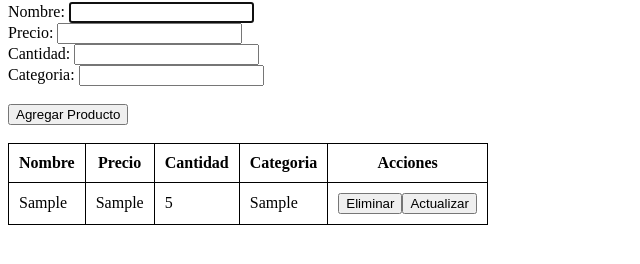
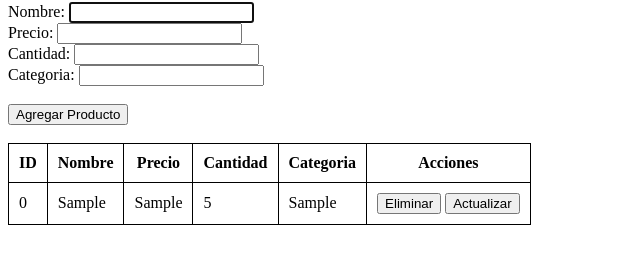
Before and after one commit to mario-cartagena/workshop3, a plain HTML site: page index.html in a window 1280 px wide. Both pictures are taken after typing "Sample", "Sample", "5", "Sample" into the empty fields and a click on the input "Agregar Producto". Shown: the part 78-342 px from the top of the page, without its empty margins (0-640 px from the left). Drawn offline with Linux system fonts and the light colour scheme.

Commit message:
Add: The script is changed to insert the data dynamically. In addition, the delete and update functionalities are completed.

```diff
--- a/index.html
+++ b/index.html
@@ -19,11 +19,13 @@
         <label for="categoria">Categoria:</label>
         <input type="text" name="categoria" id="categoria"><br><br>
         <input type="submit" value="Agregar Producto" onclick="agregarDatos(event)">
+        <section class="sectionActualizar"></section>
     </form>
     <br>
     <table id="tabla">
         <thead>
             <tr>
+                <th>ID</th>
                 <th>Nombre</th>
                 <th>Precio</th>
                 <th>Cantidad</th>
@@ -31,7 +33,7 @@
                 <th>Acciones</th>
             </tr>
         </thead>
-        <tbody></tbody>
+        <tbody class="tabla__contenido"></tbody>
     </table>
 
     <script src="./script.js"></script>
--- a/script.js
+++ b/script.js
@@ -1,8 +1,11 @@
+const containerProductos = document.querySelector(".tabla__contenido");
+const containerActualizacion = document.querySelector(".sectionActualizar");
+
 let arrayProductos = [];
 const formulario = document.getElementById("formulario");
 formulario.addEventListener("submit", agregarDatos);
 
-function agregarDatos (event){
+function agregarDatos(event) {
   event.preventDefault();
 
   const nombre = document.getElementById("nombre").value;
@@ -14,7 +17,7 @@ function agregarDatos (event){
     nombre,
     precio,
     cantidad,
-        categoria
+    categoria,
   };
 
   arrayProductos.push(producto);
@@ -22,36 +25,67 @@ function agregarDatos (event){
 
   formulario.reset();
   formulario.nombre.focus();
-    mostrarProductos();
+  imprimirProductos(containerProductos, arrayProductos);
+}
+
+const imprimirProductos = (containerProductos, listaProductos) => {
+  containerProductos.innerHTML = "";
+
+  listaProductos.forEach((producto, indice) => {
+    containerProductos.innerHTML += `
+            <tbody>
+                <tr id="${indice}">
+                    <td>${indice}</td>
+                    <td>${producto.nombre}</td>
+                    <td>${producto.precio}</td>
+                    <td>${producto.cantidad}</td>
+                    <td>${producto.categoria}</td>
+                    <td><button onclick="eliminarProducto(${indice})">Eliminar</button>
+                    <button onclick="actualizarProducto(${indice})">Actualizar</button></td>
+                </tr>
+            </tbody>
+        `;
+  });
 };
 
-function mostrarProductos() {
-    const tabla = document.getElementById("tabla").getElementsByTagName("tbody")[0];
-    tabla.innerHTML = "";
+function eliminarProducto(indice) {
+  const productoAEliminar = document.getElementById(indice);
+  productoAEliminar.remove();
+  arrayProductos.splice(indice, 1);
+  console.log(arrayProductos);
 
-    arrayProductos.forEach((producto) => {
-      const fila = tabla.insertRow();
+  imprimirProductos(containerProductos, arrayProductos);
+}
 
-      const celdaNombre = fila.insertCell();
-      celdaNombre.innerHTML = producto.nombre;
+const containerActualizar = document.querySelector(".botonActualizar");
 
-      const celdaPrecio = fila.insertCell();
-      celdaPrecio.innerHTML = producto.precio;
+function actualizarProducto(indice) {
+  document.getElementById("nombre").value = `${arrayProductos[indice].nombre}`;
+  document.getElementById("precio").value = `${arrayProductos[indice].precio}`;
+  document.getElementById("cantidad").value = `${arrayProductos[indice].cantidad}`;
+  document.getElementById("categoria").value = `${arrayProductos[indice].categoria}`;
 
-      const celdaCantidad = fila.insertCell();
-      celdaCantidad.innerHTML = producto.cantidad;
+  const seccionActualizar = document.createElement("section_actualizar");
+  seccionActualizar.innerHTML = `<br><button onclick="actualizarTabla(${indice}, event)">Actualizar Campos</button>`;
+  containerActualizacion.appendChild(seccionActualizar);
+  imprimirProductos(containerProductos, arrayProductos);
+}
 
-      const celdaCategoria = fila.insertCell();
-      celdaCategoria.innerHTML = producto.categoria;
+const actualizarTabla = (indice, event) => {
+  event.preventDefault();
+  nombre = document.getElementById("nombre").value;
+  precio = document.getElementById("precio").value;
+  cantidad = document.getElementById("cantidad").value;
+  categoria = document.getElementById("categoria").value;
 
-      const celdaAcciones = fila.insertCell();
+  arrayProductos[indice] = {
+    nombre: `${nombre}`,
+    precio: `${precio}`,
+    cantidad: `${cantidad}`,
+    categoria: `${categoria}`,
+  };
 
-      const botonEliminar = document.createElement("button");
-      botonEliminar.innerHTML = "Eliminar";
-      celdaAcciones.appendChild(botonEliminar);
+  formulario.reset();
+  imprimirProductos(containerProductos, arrayProductos);
 
-      const botonActualizar = document.createElement("button");
-      botonActualizar.innerHTML = "Actualizar";
-      celdaAcciones.appendChild(botonActualizar);
-    });
 };
```
Lines whose indentation alone changed are shown as unchanged.
